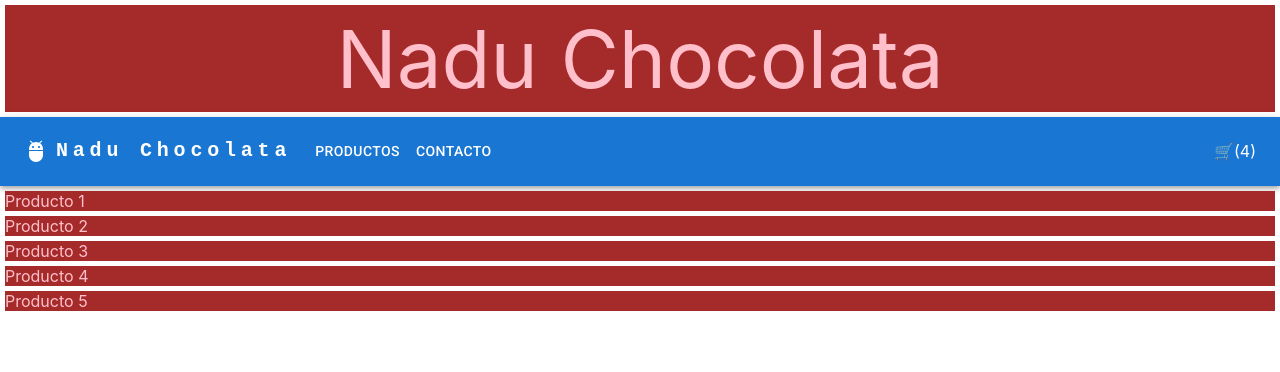
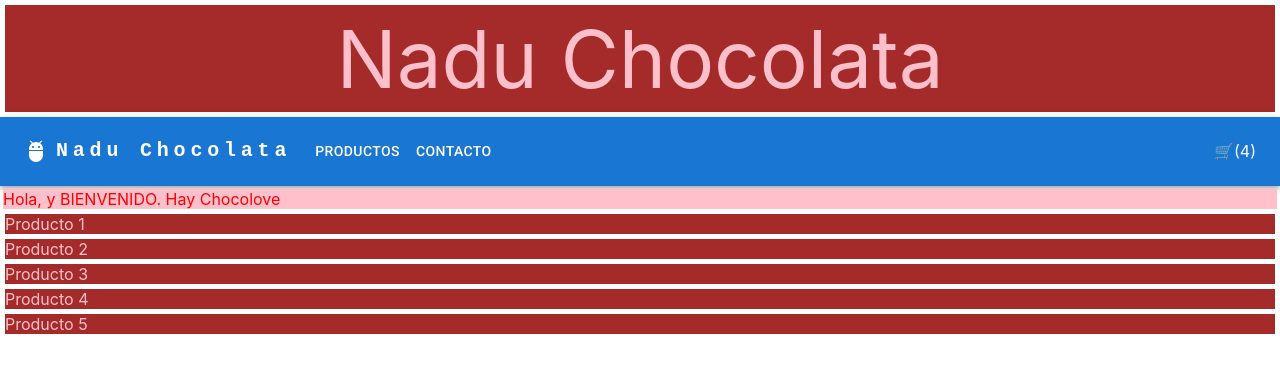
Before and after one commit to ReifWasTaken/nanuChocolata, a React (Create React App) app: page / in a window 1280 px wide. Shown: the top 372 px of the page. Built offline with nearby package versions, Linux system fonts and the light colour scheme.

Commit message:
Se agrego el greeting

```diff
--- a/src/App.js
+++ b/src/App.js
@@ -1,17 +1,18 @@
 import './App.css';
 import NavBar from './componentes/NavBar/NavBar';
-import Encabezado from './componentes/Header/Encabezado'
+import Encabezado from './componentes/Header/Encabezado';
 import ItemListConteiner  from './componentes/Items/ItemListConteiner';
 
 
 function App() {
+  let greeting = 'Hola, y BIENVENIDO. Hay Chocolove'
   return (
     <div>
       <Encabezado />
 
       <NavBar />
 
-      <ItemListConteiner />
+      <ItemListConteiner greeting={greeting}/>
     </div>
   );
 }
--- a/src/componentes/Header/Encabezado.jsx
+++ b/src/componentes/Header/Encabezado.jsx
@@ -1,9 +1,13 @@
 import React from 'react'
 
+
 export default function NaduChocolata() {
+
   return (
     <div style={{color:"pink", backgroundColor: "brown", textAlign: "center", margin: "5px", padding: "5px", fontSize:"5em" }}>
         Nadu Chocolata
-        </div>
+    </div>
+
+
   )
 }
--- a/src/componentes/Items/ItemListConteiner.js
+++ b/src/componentes/Items/ItemListConteiner.js
@@ -1,9 +1,11 @@
 import React from 'react'
 
-export default function ItemListConteiner () {
+export default function ItemListConteiner ({greeting}) {
 
   return (
     <div>
+        <p style={{ backgroundColor:"pink", color: "red", margin: "3px" }}>{greeting}</p>
+
         <div style={{ backgroundColor:"brown", color: "pink", margin: "5px" }}>
             Producto 1
         </div>
@@ -23,6 +25,8 @@ export default function ItemListConteiner () {
         <div style={{ backgroundColor:"brown", color: "pink", margin: "5px" }}>
             Producto 5
         </div>
+
+
     </div>
   )
 }
```
